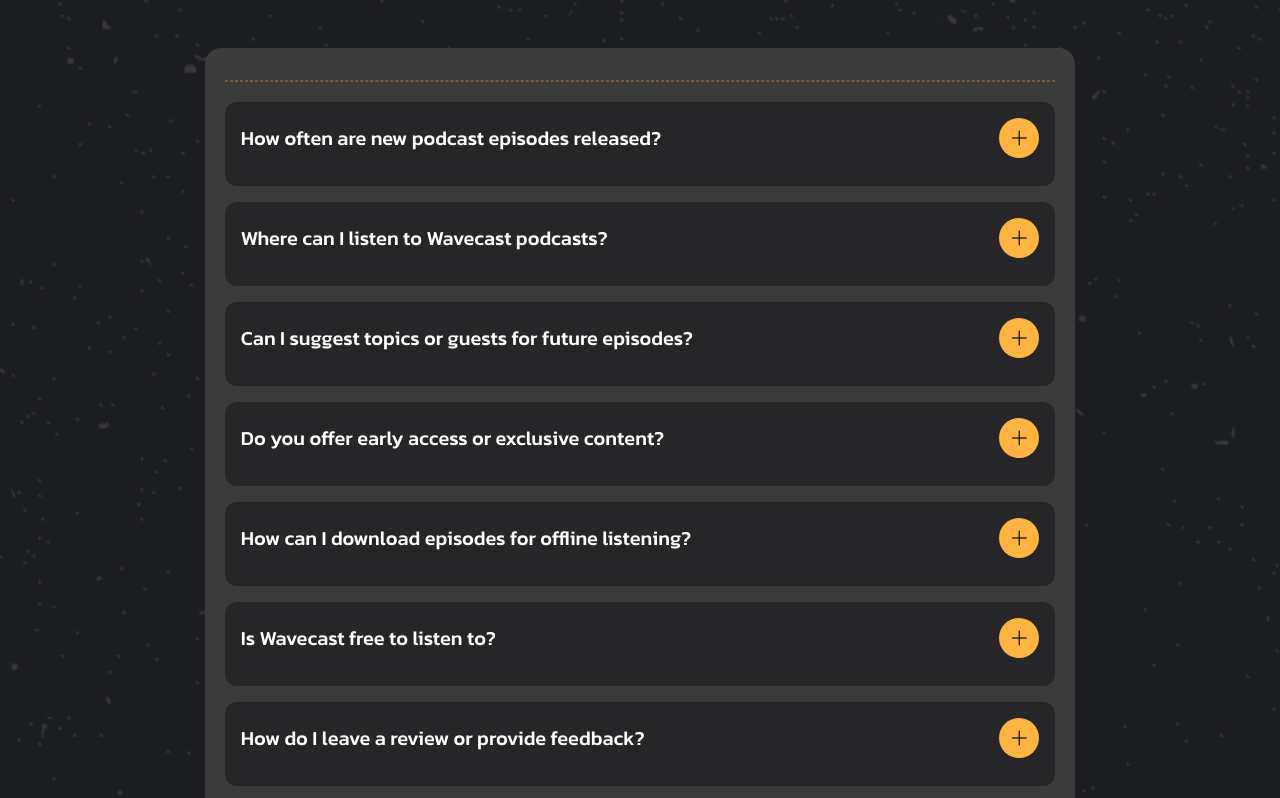
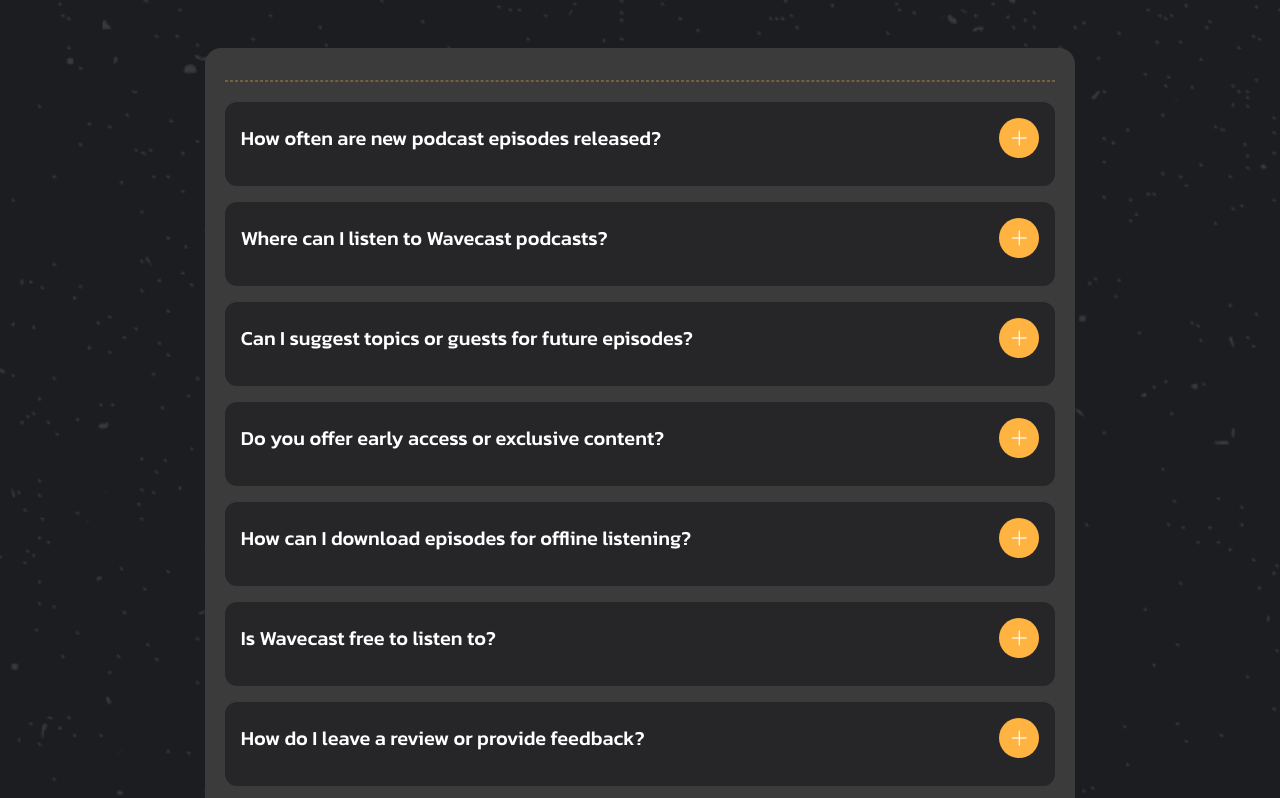
Before and after one commit to Itssanthoshhere/WaveCast-Podcast, a Next.js app: page /pages/Faqs in a window 1280 px wide. Shown: the part 842-1640 px from the top of the page. Built offline with nearby package versions, Linux system fonts and the light colour scheme.

Commit message:
fix(faqs): correct class name interpolation for dynamic styling

```diff
--- a/app/pages/Faqs/page.tsx
+++ b/app/pages/Faqs/page.tsx
@@ -144,7 +144,7 @@
                           isOpen
                             ? "bg-black text-(--primary)"
                             : "bg-(--primary) text-black"
-                        } bg-(--primary) text-black`}
+                        }}`}
                       >
                         <i
                           className={`bi ${
```
